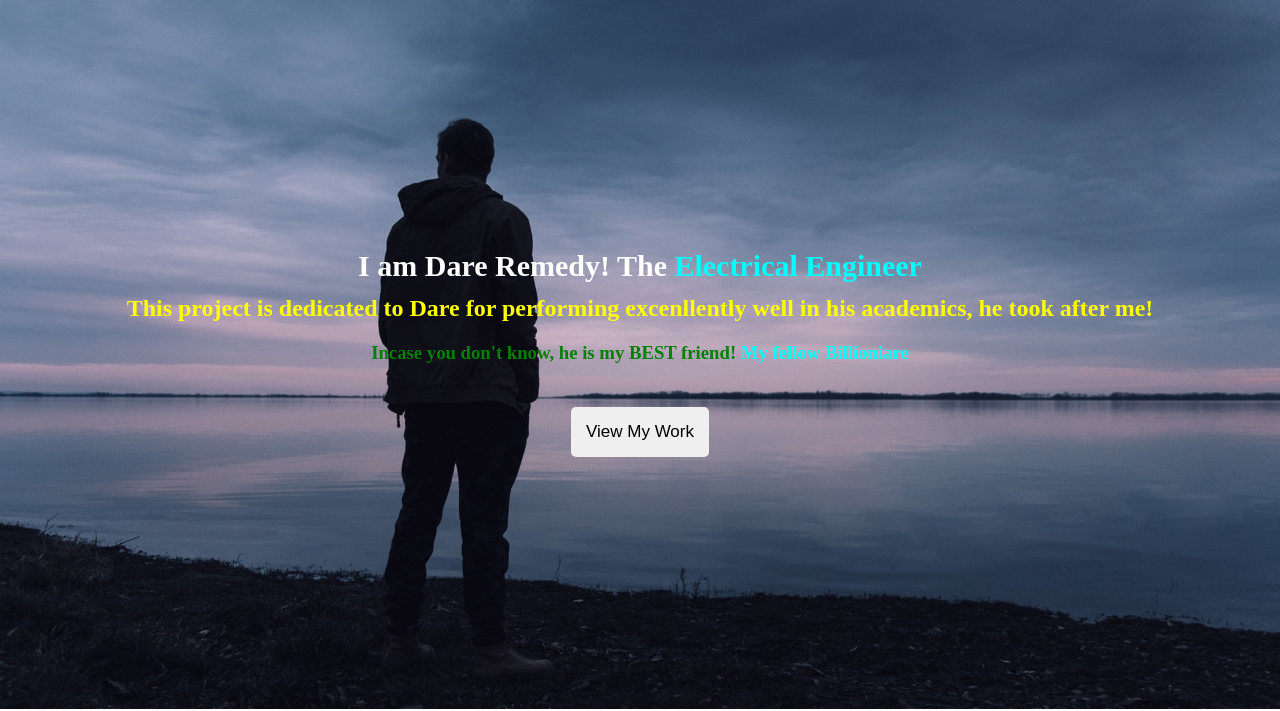
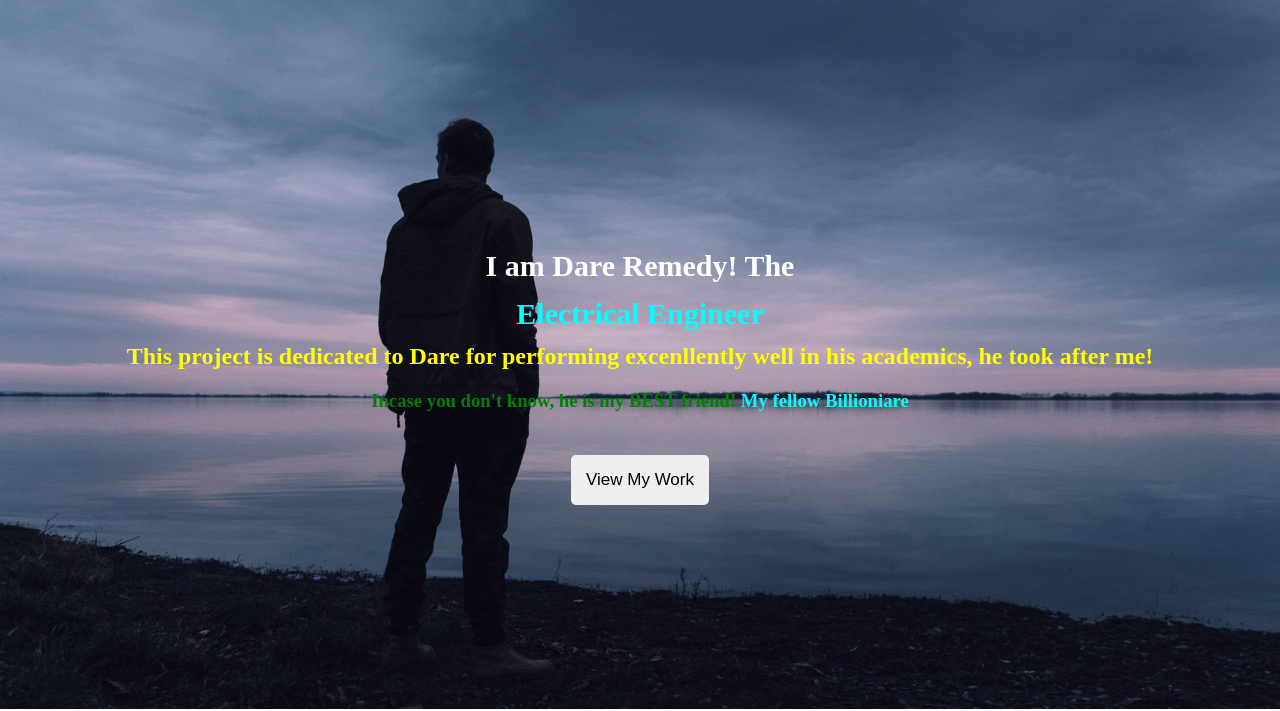
Before and after one commit to Skibo555/first_site, a website: page portfolio_project/dist/index.html in a window 1280 px wide. Shown: the part 91-802 px from the top of the page. Drawn offline with Linux system fonts and the light colour scheme.

```diff
--- a/portfolio_project/dist/index.html
+++ b/portfolio_project/dist/index.html
@@ -34,7 +34,7 @@
             </div>
         </div>
         <section class="showcase-hero">
-            <h1>I am Dare Remedy! The <span>Electrical Engineer</span></h1>
+            <h1>I am Dare Remedy! The <br><br><br><br><br><br> <span>Electrical Engineer</span></h1>
             <h2>This project is dedicated to Dare for performing excenllently well in his academics, he took after me!
             </h2>
             <h3>Incase you don't know, he is my BEST friend! <span id="billioniare">My fellow Billioniare</span> </h3>
```
Also changed, not shown: portfolio_project/dist/contact.html (+4 -5 lines).
